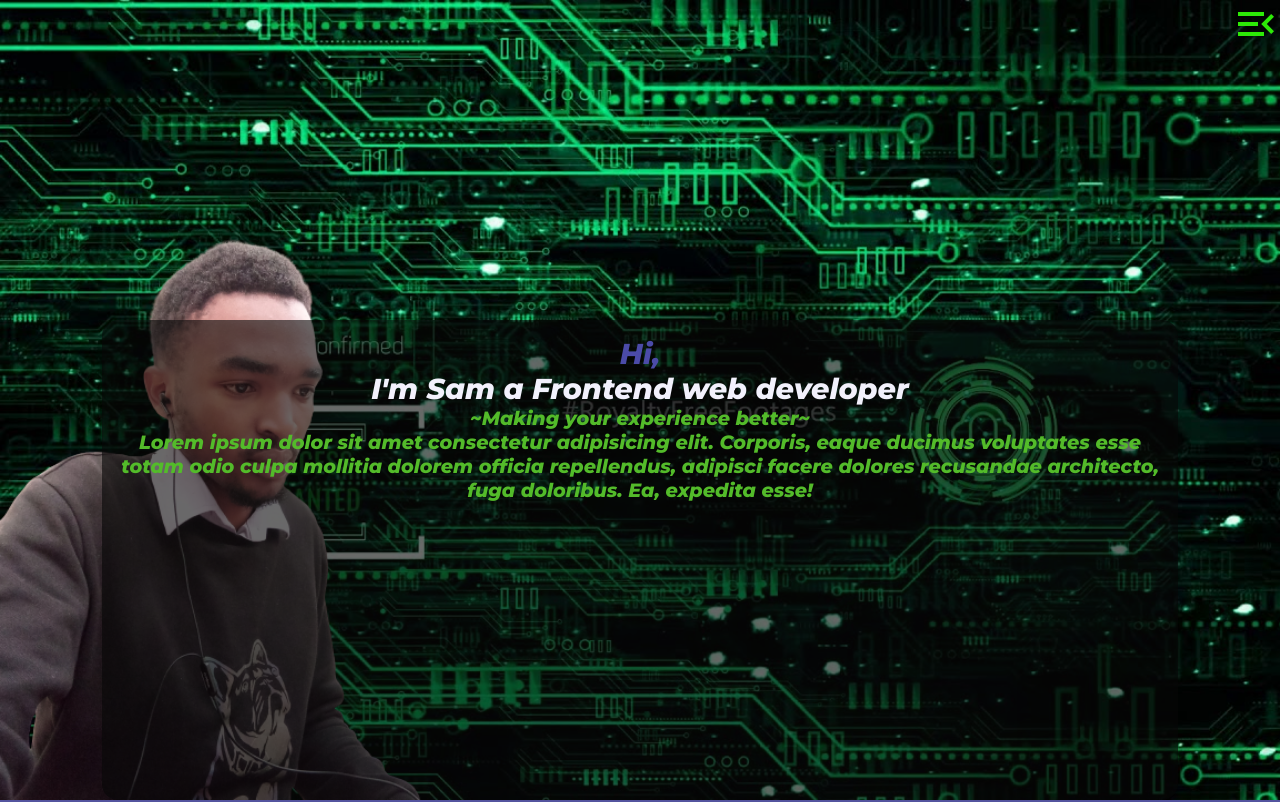
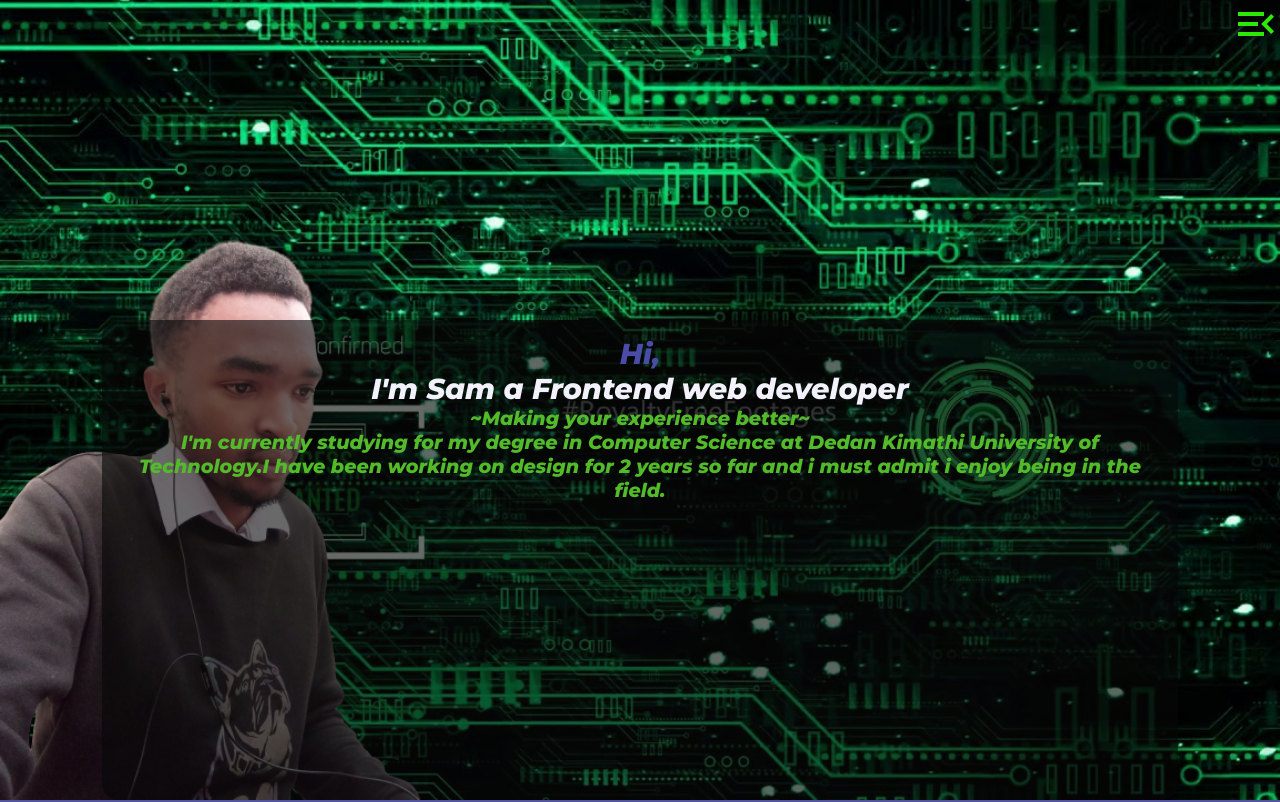
Before and after one commit to lewmas9152/portfolio, a React (Vite) app: page / in a window 1280 px wide. Shown: the top 802 px of the page. Built offline with nearby package versions, Linux system fonts and the light colour scheme.

Commit message:
Update Home.jsx

```diff
--- a/src/Home.jsx
+++ b/src/Home.jsx
@@ -22,10 +22,8 @@ const Home = () => {
           </h2>
           <quote>~Making your experience better~</quote>
           <p>
-            Lorem ipsum dolor sit amet consectetur adipisicing elit. Corporis,
-            eaque ducimus voluptates esse totam odio culpa mollitia dolorem
-            officia repellendus, adipisci facere dolores recusandae architecto,
-            fuga doloribus. Ea, expedita esse!
+            I'm currently studying for my degree in Computer Science at Dedan Kimathi University of Technology.I have been working
+            on design for 2 years so far and i must admit i enjoy being in the field.
           </p>
         </div>
 
```
